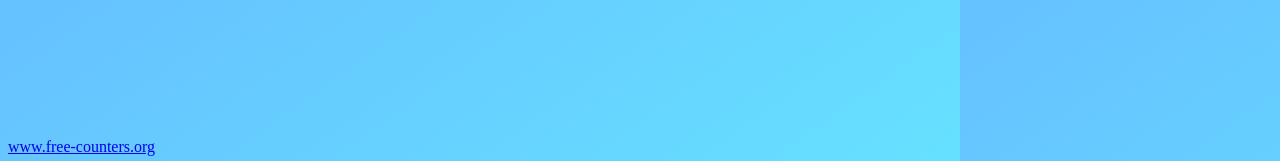
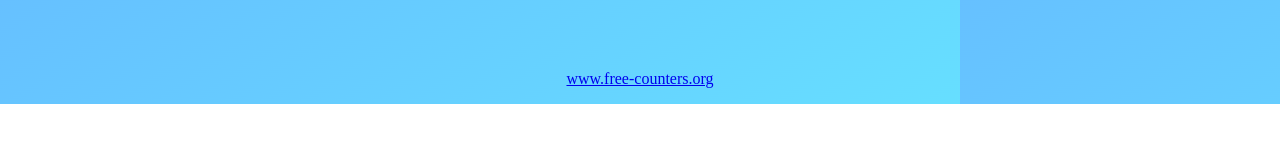
Before and after one commit to Objdayta/objdayta.github.io, a plain HTML site: page index.html in a window 1280 px wide. Shown: the part 2492-2653 px from the top of the page. After the commit the page ends 2596 px from the top, so only its background shows below. Drawn offline with Linux system fonts and the light colour scheme.

Commit message:
Add files via upload

```diff
--- a/index.html
+++ b/index.html
@@ -76,11 +76,13 @@ website</font></p>
 <p align="center">
 <marquee scrollamount="30" scrolldelay="0" width="1367" height="253"><img border="0" src="stickman.gif" width="192" height="210"></marquee></p>
 
-<p align="center">&nbsp;</p>
-<p align="center">&nbsp;</p>
 
- <a href='https://www.free-counters.org/'>www.free-counters.org</a> <script type='text/javascript' src='https://www.freevisitorcounters.com/auth.php?id=3d5839b5d079abbba6dafc1ccd1f8625a7ebf241'></script>
-<script type="text/javascript" src="https://freevisitorcounters.com/en/home/counter/1206345/t/5"></script>
+ <p align="center">
+
+
+ <a href='https://www.free-counters.org/'>www.free-counters.org</a> <script type='text/javascript' src='https://www.freevisitorcounters.com/auth.php?id=42b9d0bdff91d846637d6aecf36a043525a354c9'></script>
+<script type="text/javascript" src="https://freevisitorcounters.com/en/home/counter/1206347/t/7"></script>
+	</font></p>
 </body>
 
 </html>
```
